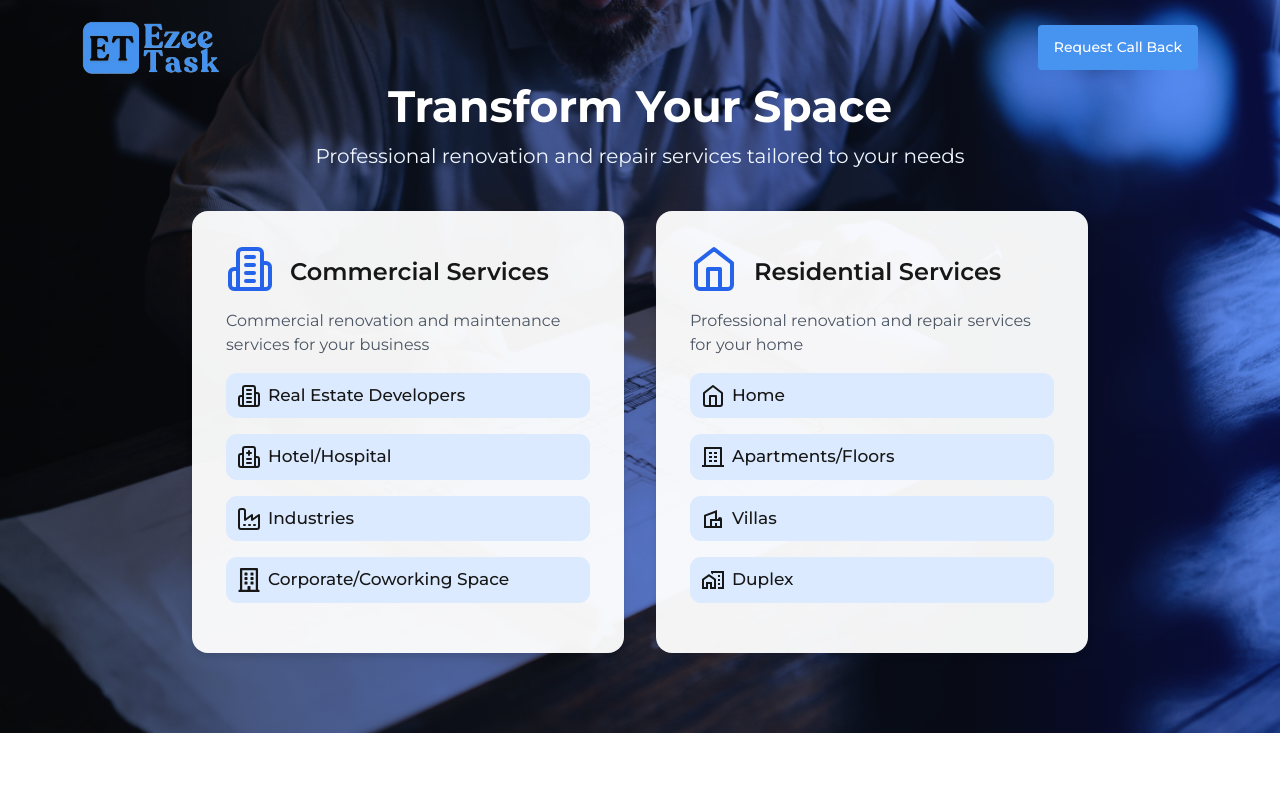
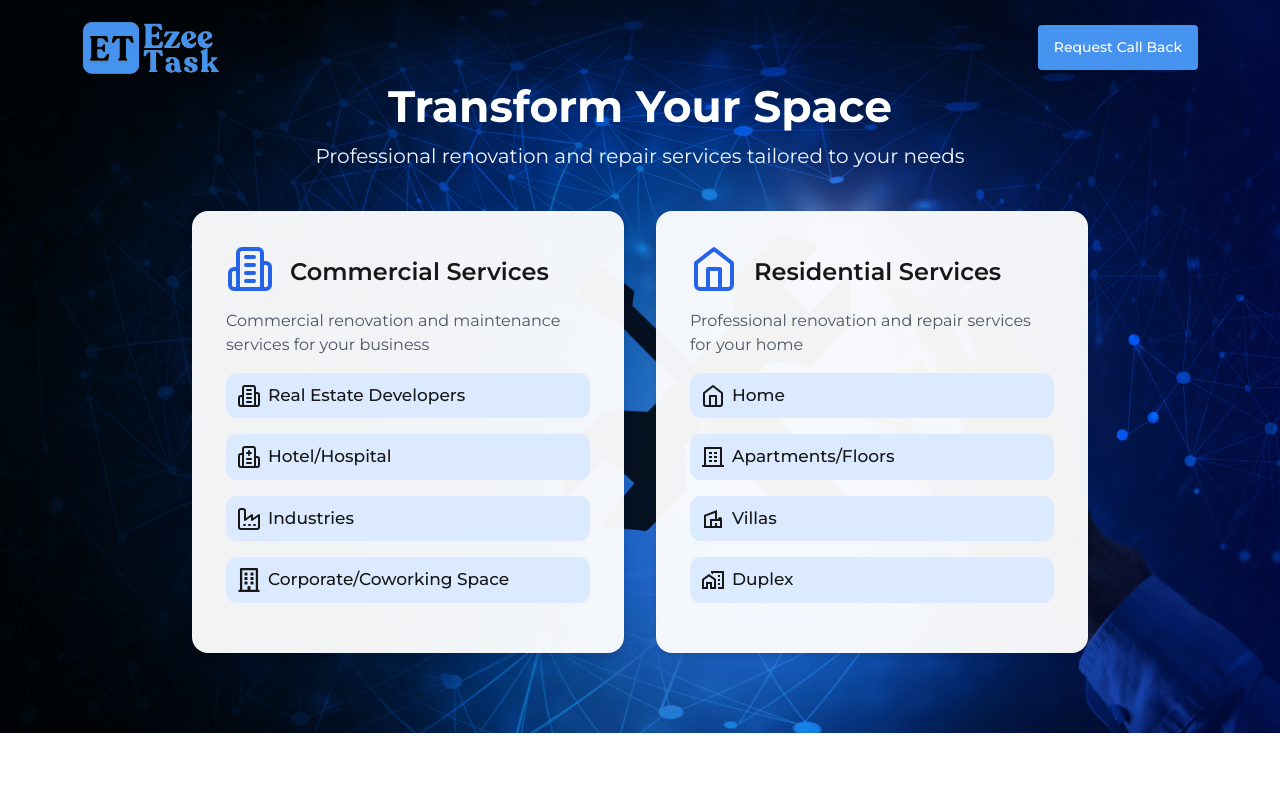
Before and after one commit to shivdev503/EzeeTask, a Next.js app: page / in a window 1280 px wide. Shown: the top 800 px of the page. Built offline with nearby package versions, Linux system fonts and the light colour scheme.

Commit message:
change background

```diff
--- a/src/app/components/entryPage/Banner.js
+++ b/src/app/components/entryPage/Banner.js
@@ -47,7 +47,7 @@ const Banner = () => {
         <div className="hero-overlay">
           <div className="hero-image">
             <Image
-              src="/images/entry-banner-img.avif"
+              src="/images/EzeeTaskBackground.png"
               alt="Modern architecture"
               layout="fill"
             />
--- a/src/styles/homepage.scss
+++ b/src/styles/homepage.scss
@@ -1,7 +1,7 @@
 @import "./variables";
 
 .herohome {
-  background-image: url("/images/top-bg.png");
+  background-image: url("/images/residentialBackground.png");
   height: 100vh;
   width: 100%;
   background-size: cover;
@@ -178,6 +178,8 @@
     .counter_item {
       .icon {
         font-size: 44px;
+        width: 2.5rem;
+        height: 2.5rem;
       }
       h2 {
         font-size: 40px;
```
Also changed, not shown: public/images/EzeeTaskBackground.png (added), public/images/residentialBackground.png (added).
